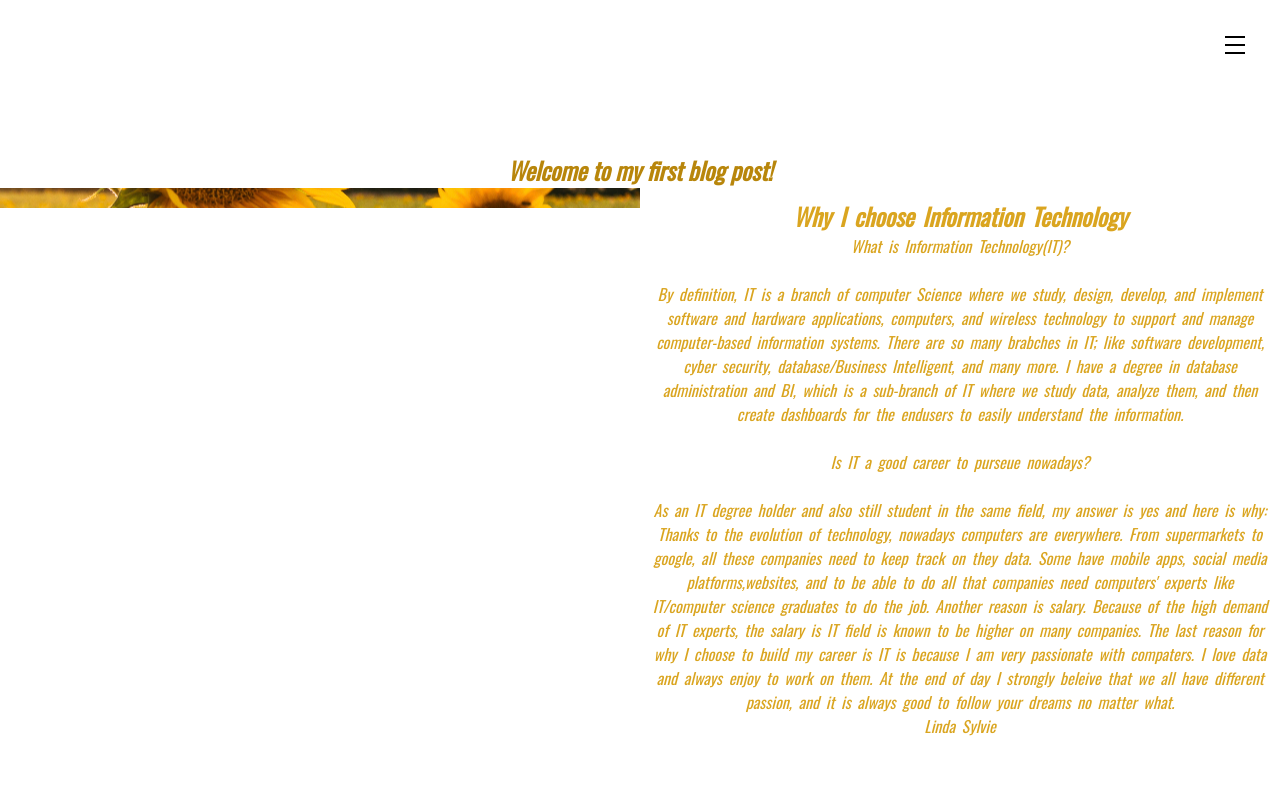
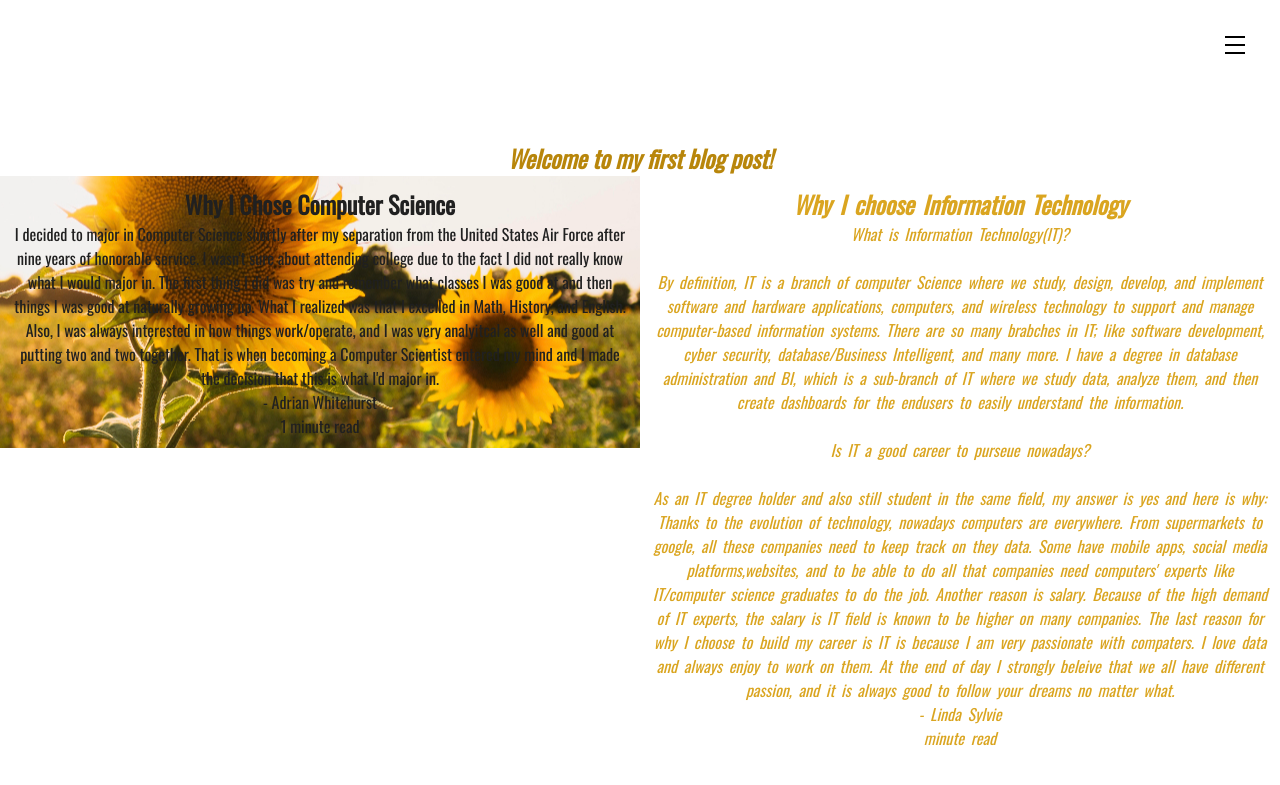
Before and after one commit to MLH-Fellowship/all-in-project, a Jekyll site: the page built from posts.html, in a window 1280 px wide. Shown: the top 785 px of the page. Built offline with Jekyll 4.4.1, drawn with Linux system fonts in a browser that asks for light colours; nearby versions of some CDN libraries.

Commit message:
blog_changes

```diff
--- a/_includes/navbar.html
+++ b/_includes/navbar.html
@@ -8,7 +8,6 @@
 		<li><a href="/posts">Blogs</a></li>
 		<li><a href="/contact">Contact</a></li>
 		<li><a href="/about">About</a></li>
-		<li><a href="/authors">Authors</a></li>
   	</ul>
   	</div>
 </body>
--- a/posts.html
+++ b/posts.html
@@ -18,10 +18,16 @@ permalink: /posts
   <h2 style="color:darkgoldenrod"><I> Welcome to my first blog post!</I></h2>
 
 <div class="row">
+  <article id="article">
   <div class="column left" >
+    <h2>Why I Chose Computer Science</h2>
+    <p>I decided to major in Computer Science shortly after my separation from the United States Air Force after nine years of honorable service.  I wasn't sure about attending college due to the fact I did not really know what I would major in.  The first thing I did was try and remember what classes I was good at and then things I was good at naturally growing up.  What I realized was that I excelled in Math, History, and English.  Also, I was always interested in how things work/operate, and I was very analyitcal as well and good at putting two and two together.  That is when becoming a Computer Scientist entered my mind and I made the decision that this is what I'd major in.</p>
 
+     <p style="position: 'right';">- Adrian Whitehurst</p>
+     <p><span id="time"></span> minute read</p>
   </div>
-
+  </article>
+  <article id="article">
   <div class="column right" >
       <h2>Why I choose Information Technology</h2>
       <p>What is Information Technology(IT)?<br><br> By definition, IT is a branch of computer Science where we study, design, develop, and implement software and hardware applications, computers, and wireless technology to support and manage computer-based information systems.
@@ -34,10 +40,18 @@ permalink: /posts
   The last reason for why I choose to build my career is IT is because I am very passionate with compaters. I love data and always enjoy to work on them. At the end of day I strongly beleive that we all have different passion, and
   it is always good to follow your dreams no matter what.
      </p>
-     <p style="position: 'right';">Linda Sylvie</p>
-
+     <p style="position: 'right';">- Linda Sylvie</p>
+     <p><span id="time"></span> minute read</p>
     </div>
+  </article>
 </div>
+<script>function readingTime() {
+  const text = document.getElementById("article").innerText;
+  const wpm = 225;
+  const words = text.trim().split(/\s+/).length;
+  const time = Math.ceil(words / wpm);
+  document.getElementById("time").innerText = time;
+}
+readingTime();</script>
 </body>
-
- </html>
+</html>
```
